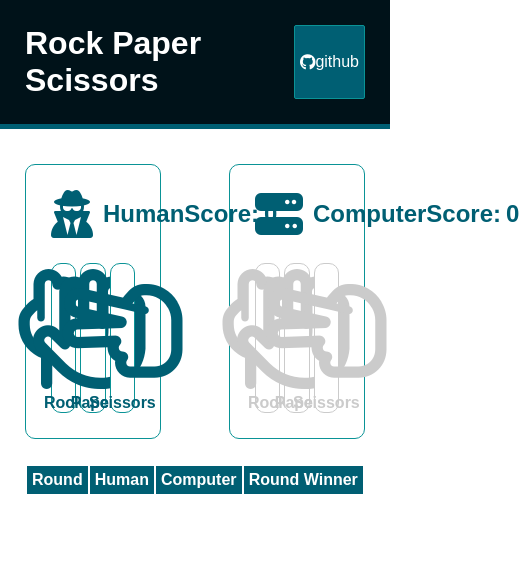
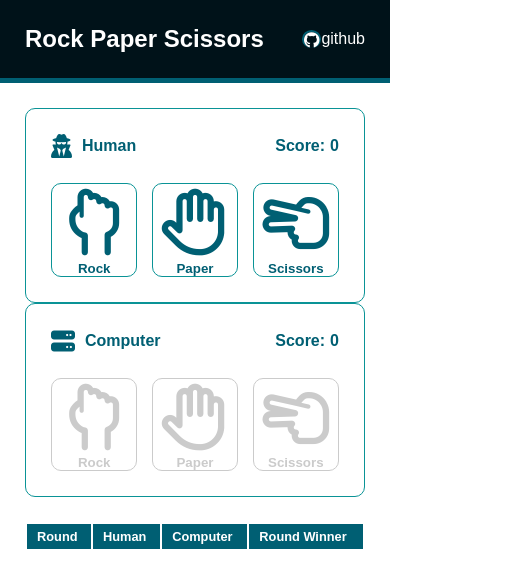
Before and after one commit to TheCodingArchi/rock-paper-scissors, a plain HTML site: page index.html in a window 390 px wide. Shown: the whole page, 519 px wide, since content can reach past the window. Drawn offline with Linux system fonts and the light colour scheme.

Commit message:
Add media queries

```diff
--- a/styles.css
+++ b/styles.css
@@ -1,3 +1,6 @@
+/* ================================
+  GENERAL STYLES
+================================ */
 * {
     margin: 0;
     padding: 0;
@@ -5,10 +8,12 @@
     font-family:sans-serif
   }
 
+  /* ===============================
+    MAIN STYLES
+  =============================== */
   header {
     display: flex;
     padding: 25px 25px;
-    margin-bottom: 10px;
     justify-content: space-between;
     background-color: #001219;
     color: #ffffff;
@@ -16,17 +21,25 @@
   }
 
   a.github {
-    border: 1px solid #0A9396;
-    border-radius: 2px;
-    width: 75px;
-    padding: 0 5px;
     text-decoration: none;
     color: #ffffff;
-    background-color: #005F73;
+  }
+
+  a.github i {
+    border-top: 2px solid #005F73;
+    border-right: 2px solid #005F73;
+    border-left: 2px solid #005F73;
+    border-radius: 50%;
   }
 
   main {
     padding: 25px 25px;
+  }
+
+  main > p {
+    margin-bottom: 5px;
+    font-weight: bold;
+    color: #001219;
   }
 
   .game-center {
@@ -98,6 +111,10 @@
     box-shadow: 0 0 0.5rem #0A9396;
   }
 
+  .player-selection:active {
+    outline: none;
+  }
+
   .computer-selection:hover {
     cursor: not-allowed;
   }
@@ -109,11 +126,19 @@
   th {
     background-color: #005F73;
     color: #ffffff;
-    padding: 5px 5px 5px;
+    padding: 5px 10px;
     text-align: left;
   }
 
-  /* Javascript triggered styles */
+  td {
+    padding: 10px;
+    text-align: left;
+    border-bottom: 1px solid #94D2BD;
+  }
+
+  /* =============================
+  JAVASCRIPT TRIGERRED STYLES
+  ============================= */
   .selected {
     transform: scale(1.1);
   }
@@ -204,3 +229,59 @@
   .popup-box-lose {
     border-left: 10px solid #AE2012;
   }
+
+  /* ===================================
+    MEDIA QUERIES
+  =================================== */
+  @media screen and (max-width: 1024px) {
+    h2 {
+      font-size: 1em;
+    }
+
+    .playing-board {
+      width: 45%;
+    }
+
+    .game-center .far {
+      font-size: 5em;
+    }
+
+    .game-center .fas {
+      font-size: 1.5em;
+    }
+
+    .player-selection p, .computer-selection p {
+      font-size: 1em;
+    }
+  }
+
+  @media screen and (max-width: 540px) {
+    h1 {
+      font-size: 1.5em;
+    }
+
+    h2 {
+      font-size: 1em;
+    }
+
+    .game-center {
+      flex-direction: column;
+      height: 50%;
+    }
+
+    .playing-board {
+      width: 100%;
+    }
+
+    .game-center .far {
+        font-size: 5em;
+    }
+
+    .game-center .fas {
+      font-size: 1.5em;
+    }
+
+    th {
+      font-size: 0.8em;
+    }
+  }
```
